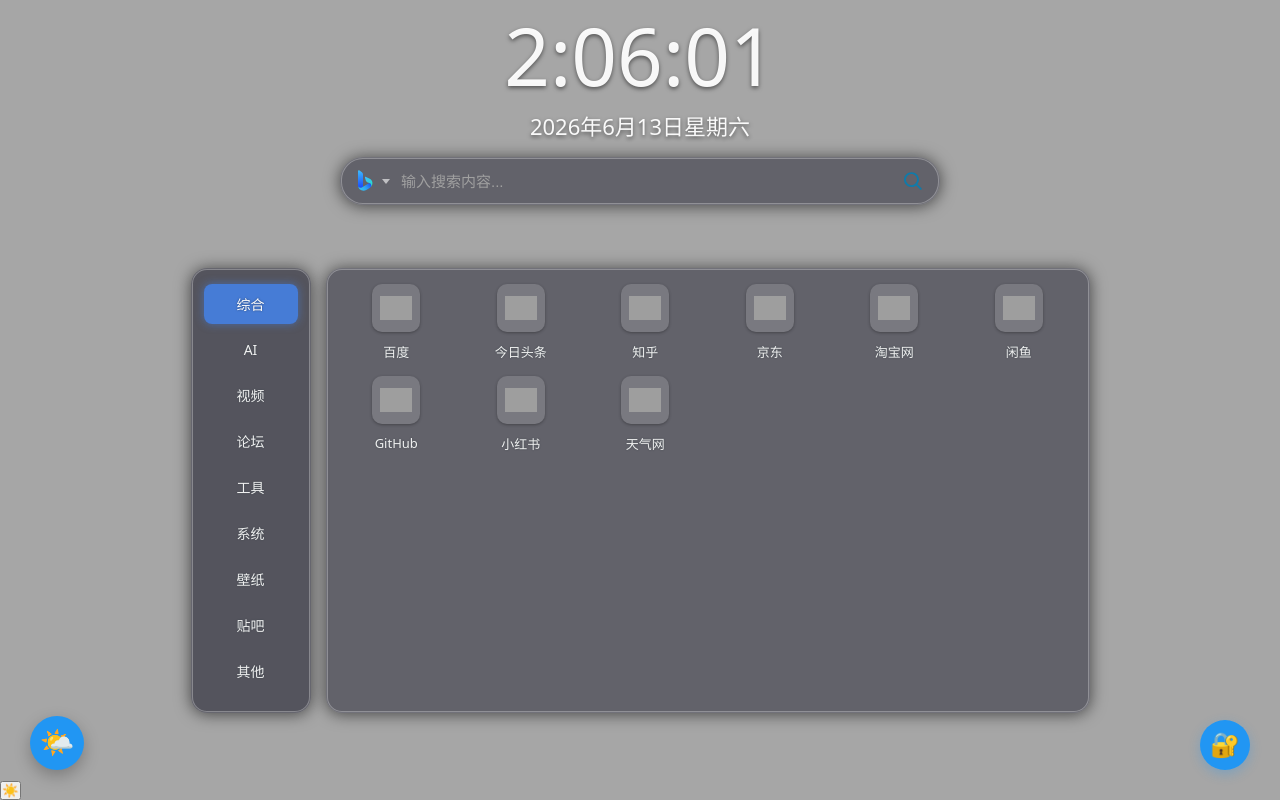
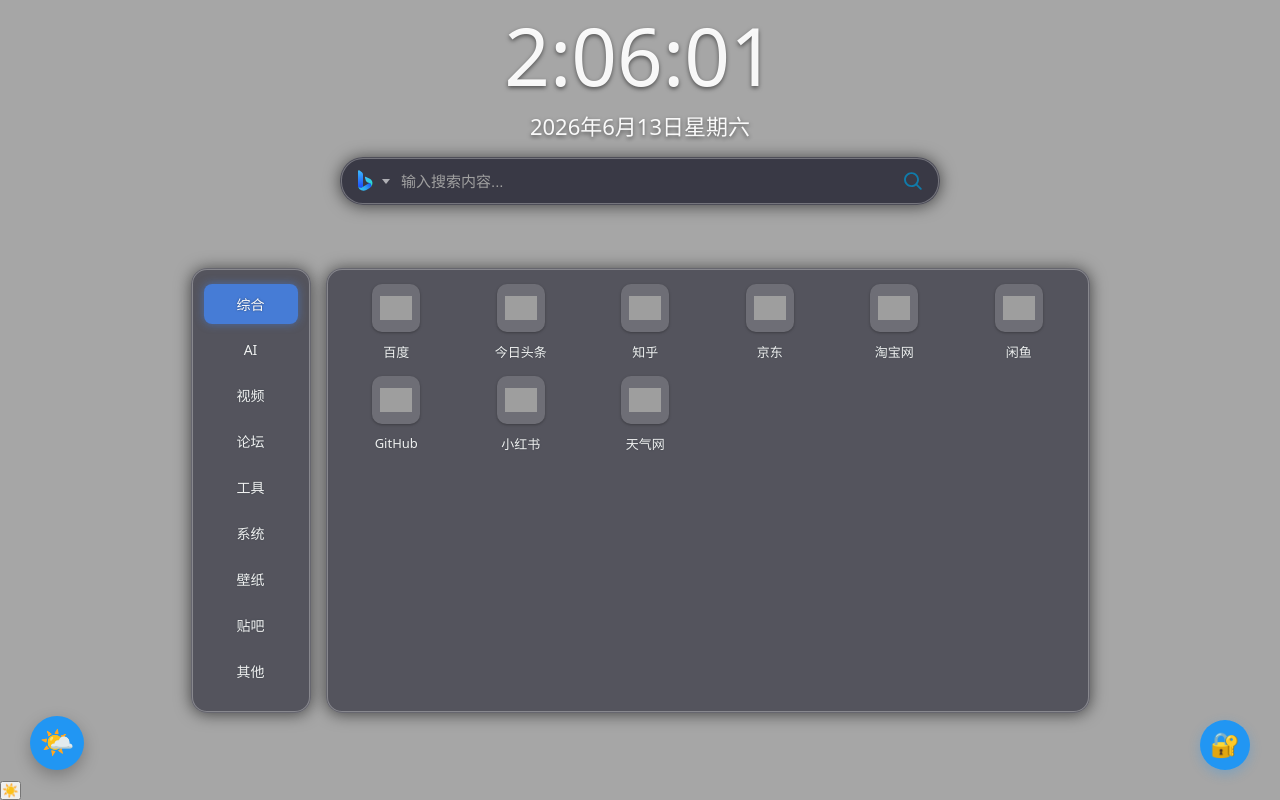
Before and after one commit to Rain-Maple/SearchNav, a plain HTML site: page index.html in a window 1280 px wide. Both pictures are taken after a click on the button "切换深色模式 | 双击重置". Shown: the part 32-832 px from the top of the page. Drawn offline with Linux system fonts and the light colour scheme; grey boxes are pictures that could not be loaded.

Commit message:
优化深色模式和浅色模式的背景透明度，以提升视觉效果

```diff
--- a/css/styles.css
+++ b/css/styles.css
@@ -11,13 +11,13 @@
     /* --bg-overlay: rgba(255, 255, 255, 0.6); */
     --text-primary: rgba(51, 51, 51, 1);
     --text-secondary: rgba(102, 102, 102, 1);
-    --engine-bg: rgba(255, 255, 255, 0.5);
+    --engine-bg: rgba(255, 255, 255, 0.8);
     --engine-text: rgba(51, 51, 51, 1);
     --suggestion-bg: rgba(255, 255, 255, 0.95);
-    --nav-cat-bg: rgba(255, 255, 255, 0.4);
+    --nav-cat-bg: rgba(255, 255, 255, 0.6);
     --nav-cat-text: rgba(35, 35, 35, 1);
     --clock-text: rgba(255, 255, 255, 1);
-    --card-bg: rgba(255, 255, 255, 0.4);
+    --card-bg: rgba(255, 255, 255, 0.6);
     --shadow-sm: 0 1px 16px rgba(0, 0, 0, 0.3);
     --border-light: rgba(0, 0, 0, 0.05);
     --highlight-bg: rgba(66, 133, 244, 1);
@@ -29,13 +29,13 @@
     --bg-overlay: rgba(0, 0, 0, 0.35);
     --text-primary: rgba(240, 240, 240, 1);
     --text-secondary: rgba(160, 160, 160, 1);
-    --engine-bg: rgba(30, 30, 46, 0.5);
+    --engine-bg: rgba(30, 30, 46, 0.8);
     --engine-text: rgba(240, 240, 240, 1);
     --suggestion-bg: rgba(30, 30, 46, 0.98);
     --nav-cat-bg: rgba(30, 30, 46, 0.6);
     --nav-cat-text: rgba(240, 240, 240, 1);
     --clock-text: rgba(255, 255, 255, 0.95);
-    --card-bg: rgba(30, 30, 46, 0.5);
+    --card-bg: rgba(30, 30, 46, 0.6);
     --shadow-sm: 0 1px 16px rgba(0, 0, 0, 0.5);
     --border-light: rgba(255, 255, 255, 0.1);
     --highlight-bg: rgba(66, 133, 244, 0.8);
```
